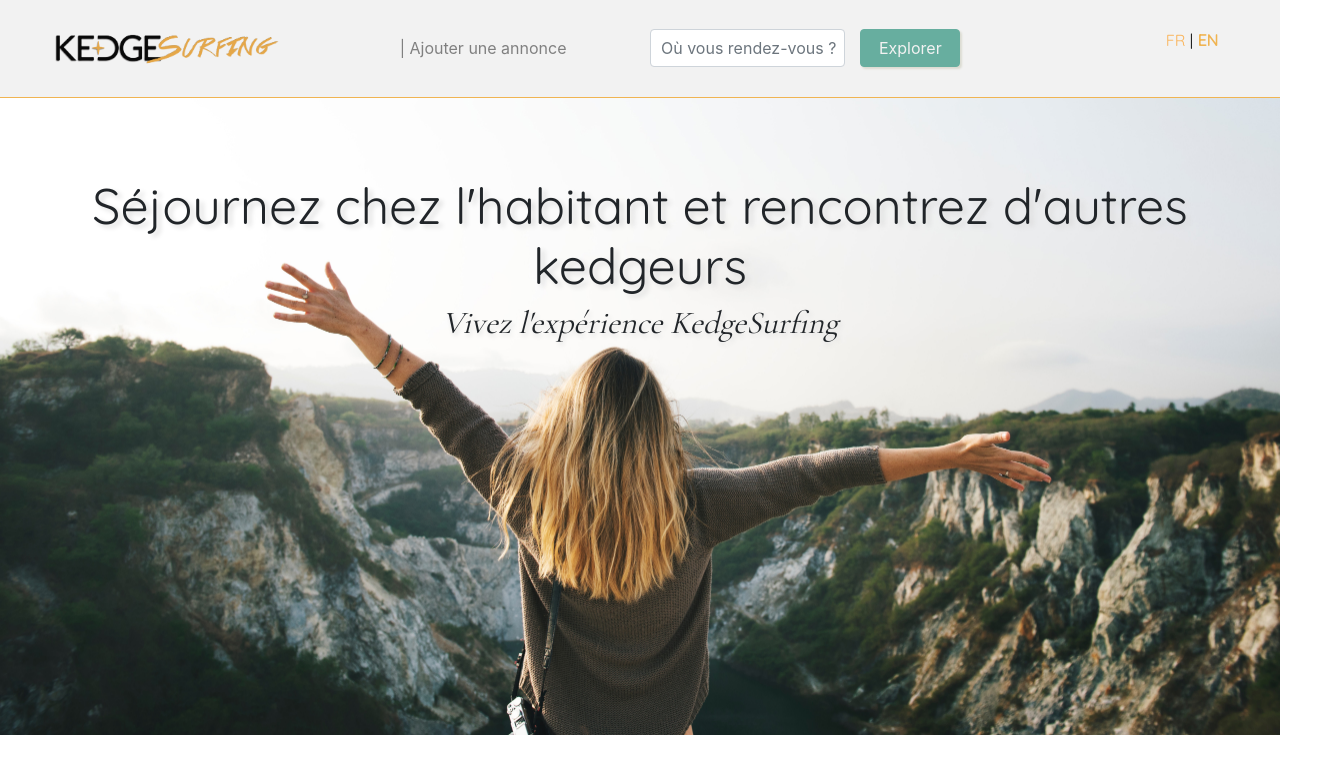
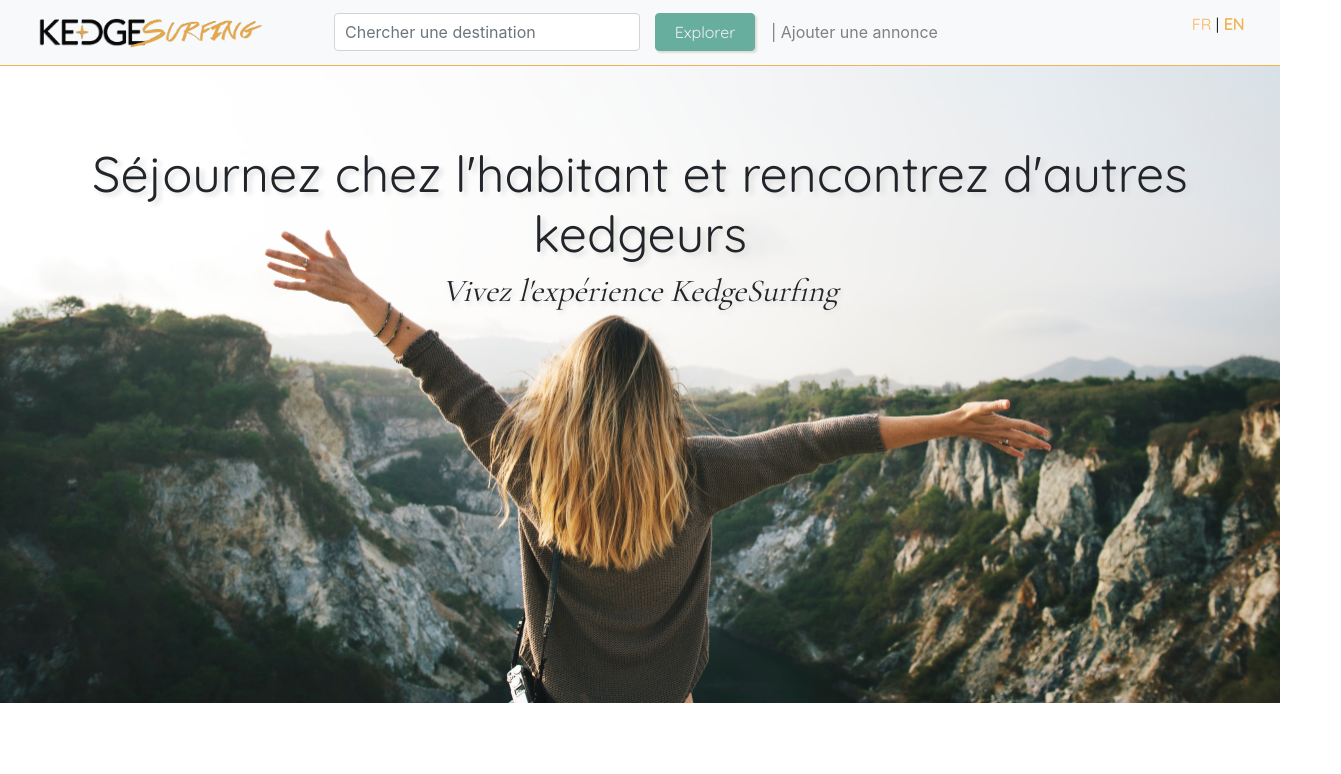
Before and after one commit to AxelBat/Kegdesurfing, a plain HTML site: page index.html in a window 1280 px wide. Shown: the whole page, 1341 px wide, since content can reach past the window. Drawn offline with nearby package versions, Linux system fonts and the light colour scheme.

Commit message:
Add files via upload

```diff
--- a/index.css
+++ b/index.css
@@ -10,6 +10,7 @@
 	background: rgb(103, 174, 159);
 	border: 1px solid rgb(103, 174, 159);
 	box-shadow: 2px 2px 2px rgb(220, 220, 210);
+	font-family: 'Quicksand';
 
 }
 #button:hover{
@@ -31,7 +32,7 @@
 }
 
 #Barre{
-	background-color: rgb(242, 242, 242);
+	background-color: rgb(248, 249, 250);
 /*	padding: 10px;
 	margin: 20px; */
 }
@@ -42,6 +43,9 @@
 
 .t1{
 color: grey;
+font-family: 'Quicksand'
+font-size: 80px;
+
 }
 .t1:hover{
 	color: rgb(103, 174, 159);
--- a/index.html
+++ b/index.html
@@ -18,40 +18,42 @@ m=s.getElementsByTagName(o)[0];a.async=1;a.src=g;m.parentNode.insertBefore(a,m)
 ga('create', 'UA-119967609-1', 'auto');
 ga('send', 'pageview');
 </script>
+
 <!-- End Google Analytics -->
   </head>
   <body>
 
     <!-- pour les aligner -->
     <div class="container-fluid" id="Barre">
-      <div class="row align-items-center p-4">
+      <div class="row align-items-center p-2">
 
         <!-- Logo Kedge Surfing -->
-        <div class="col-4">
+        <div class="col-3">
           <a href="file:///Users/Axel/Desktop/KedgeS/untitled.html"><img src="image/logo-KS.png" alt="picture" id="logo"></a>
         </div>
 
+
+        <!-- barre de recherche -->
+        <div id="br" class="col-3">
+
+        <input  id="br" class="form-control mr-sm-2 rouge input-rouge" type="search" placeholder="Chercher une destination" aria-label="Chercher une destination">
+        </div>
+
+        <!-- explorer -->
+        <div class="col-3">
+                 <a href="results.html"></a>
+            <button type="button" class="btn btn-outline-danger rouge" id="button">Explorer</button>
+        </div>
+
         <div class="col-2 t1">
-           <div style="position:relative; top: 8px; right: 50px; z-index:1">
+           <div style="position:relative; top: 8px; right: 200px; z-index:1">
           <p>| Ajouter une annonce</p>
         </div>
           </div>
 
-        <!-- barre de recherche -->
-        <div id="br" class="col-2">
-
-        <input  id="br" class="form-control mr-sm-2 rouge input-rouge" type="search" placeholder="Où vous rendez-vous ?" aria-label="Où vous rendez-vous ?">
-        </div>
-
-        <!-- explorer -->
-        <div class="col-2">
-                 <a href="results.html"></a>
-            <button type="button" class="btn btn-outline-danger rouge" id="button">Explorer</button>
-        </div>
-
         <!-- Bouton FR | EN -->
-        <div class="col-2 ">
-           <div style="position:relative; left: 100px; z-index:1">
+        <div class="col-1 ">
+           <div style="position:relative; left: 10px; z-index:1">
           <p id="Langue">
             <a href="https://www.couchsurfing.com/" id="Lfr">FR</a> | <a href="https://www.airbnb.com/" id="Len"><B>EN</B></a></p>
         </div>
```
